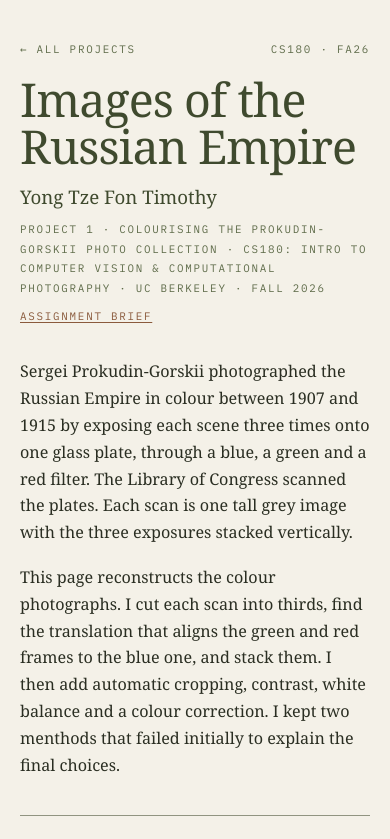
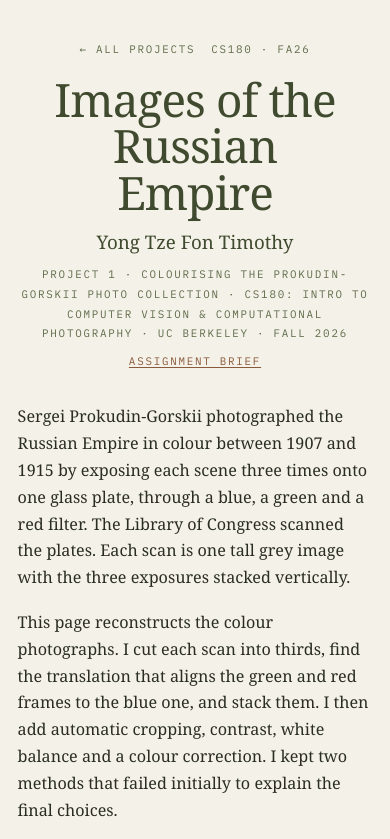
Before and after one commit to azhicles/azhicles.github.io, a plain HTML site: page 1/index.html in a window 390 px wide. Shown: the top 839 px of the page. Drawn offline with nearby package versions, Linux system fonts and the light colour scheme; a web font is replaced by a local one.

Commit message:
Improve Project 1 figure spacing

```diff
--- a/1/index.html
+++ b/1/index.html
@@ -20,7 +20,7 @@
 <script src="../scripts.js" defer></script>
 </head>
 
-<body>
+<body class="project-page project-page--1">
 <a class="skip" href="#main">Skip to content</a>
 
 <nav class="tocnav" aria-label="Sections">
@@ -56,7 +56,7 @@
 
     <div class="prose">
       <p>Sergei Prokudin-Gorskii photographed the Russian Empire in colour between 1907 and 1915 by exposing each scene three times onto one glass plate, through a blue, a green and a red filter. The Library of Congress scanned the plates. Each scan is one tall grey image with the three exposures stacked vertically.</p>
-      <p>This page reconstructs the colour photographs. I cut each scan into thirds, find the translation that aligns the green and red frames to the blue one, and stack them. I then add automatic cropping, contrast, white balance and a colour correction. I kept two menthods that failed initially to explain the final choices.</p>
+      <p>This page reconstructs the colour photographs. I cut each scan into thirds, find the translation that aligns the green and red frames to the blue one, and stack them. I then add automatic cropping, contrast, white balance and a colour correction. I kept two methods that failed initially to explain the final choices.</p>
     </div>
 
     <nav class="contents" aria-label="Contents">
--- a/styles.css
+++ b/styles.css
@@ -273,6 +273,12 @@ button { font: inherit; }
   flex: 1;
   height: 1px;
   background: var(--rule);
+}
+
+/* Give a figure label room to breathe after a block of explanation. The
+   label remains close to its image, but no longer hugs the last text line. */
+.prose + .fig-label {
+  margin-top: clamp(1.6rem, 2.5vw, 2.25rem);
 }
 
 /* Figures sit centred, capped so a tall portrait frame does not run past
@@ -735,7 +741,7 @@ button { font: inherit; }
   /* Both: never split the eyebrow from its title, and never leave the
      pair stranded at the foot of a page. */
   .part__head { break-inside: avoid; break-after: avoid; }
-  .fig-label { break-after: avoid; margin-bottom: .5rem; }
+  .fig-label { break-after: avoid; margin: .5rem 0; }
 
   /* On paper the contact sheet is the whole figure, so let it use the
      full page rather than the centred on screen cap. */
@@ -956,6 +962,73 @@ button { font: inherit; }
   .pair--3 { grid-template-columns: 1fr; }
 }
 
+/* Project 1 is a long-form case study. Keep its visual scale subordinate to
+   the writing column instead of letting every figure expand to the full sheet.
+   These overrides are scoped so the shared project index keeps its original
+   proportions. */
+.project-page--1 .sheet {
+  --sheet: 68rem;
+  --measure: 58ch;
+  padding-inline: clamp(1.1rem, 4vw, 3rem);
+}
+
+.project-page--1 .masthead {
+  max-width: 60rem;
+  margin-inline: auto;
+  text-align: center;
+}
+
+.project-page--1 .masthead__meta {
+  text-align: left;
+}
+
+.project-page--1 .masthead__title {
+  max-width: 15ch;
+  margin-inline: auto;
+  font-size: clamp(2.45rem, 1.8rem + 4.4vw, 5.15rem);
+}
+
+.project-page--1 .byline,
+.project-page--1 .dateline {
+  margin-inline: auto;
+}
+
+.project-page--1 .prose,
+.project-page--1 .formula,
+.project-page--1 .contents {
+  max-width: min(var(--measure), 100%);
+}
+
+.project-page--1 .pair {
+  max-width: 52rem;
+  gap: clamp(.75rem, 2vw, 1.25rem);
+}
+
+.project-page--1 .pair--3 {
+  max-width: 58rem;
+}
+
+.project-page--1 .plate.solo--wide,
+.project-page--1 .sequence,
+.project-page--1 .ledger-wrap,
+.project-page--1 .ledger__note {
+  max-width: 58rem;
+}
+
+@media (max-width: 700px) {
+  .project-page--1 .masthead__title {
+    max-width: 12ch;
+  }
+
+  .project-page--1 .masthead__meta {
+    justify-content: center;
+  }
+
+  .project-page--1 .prose {
+    max-width: 37rem;
+  }
+}
+
 /* The plates on this project are not all the same shape, so a sequence
    of mixed frames letterboxes on the sunken stock instead of cropping. */
 .fit-contain .plate__well img,
```
